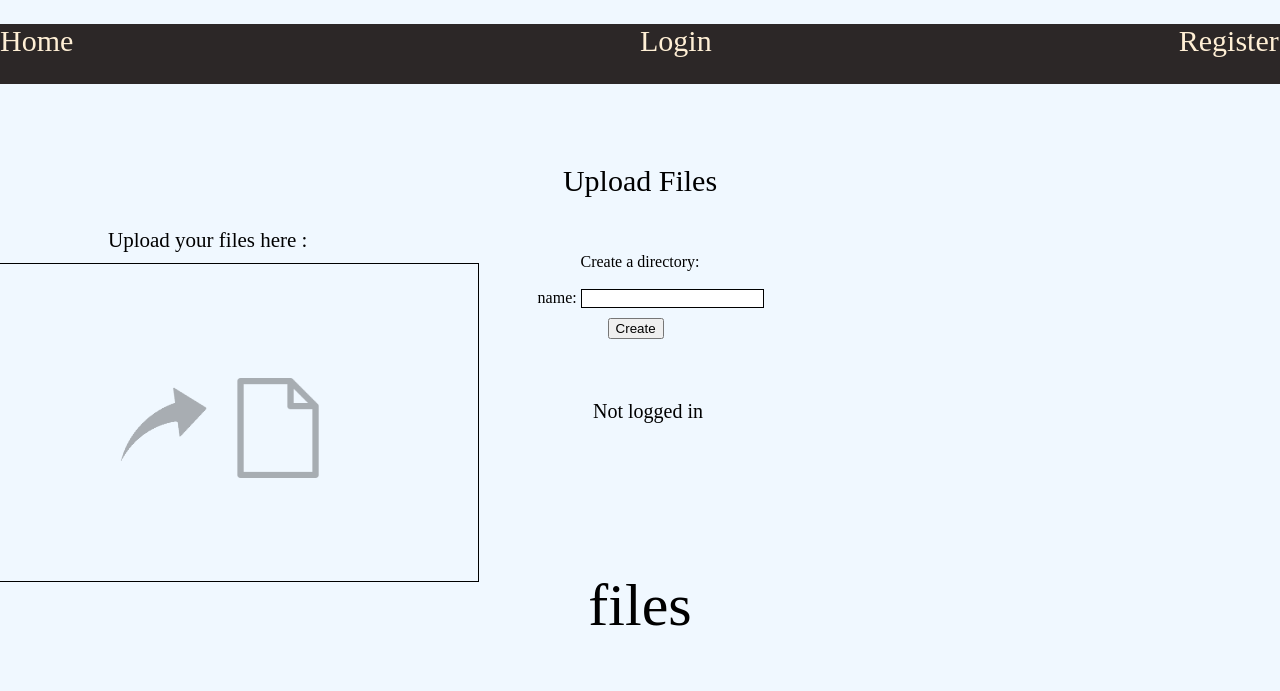
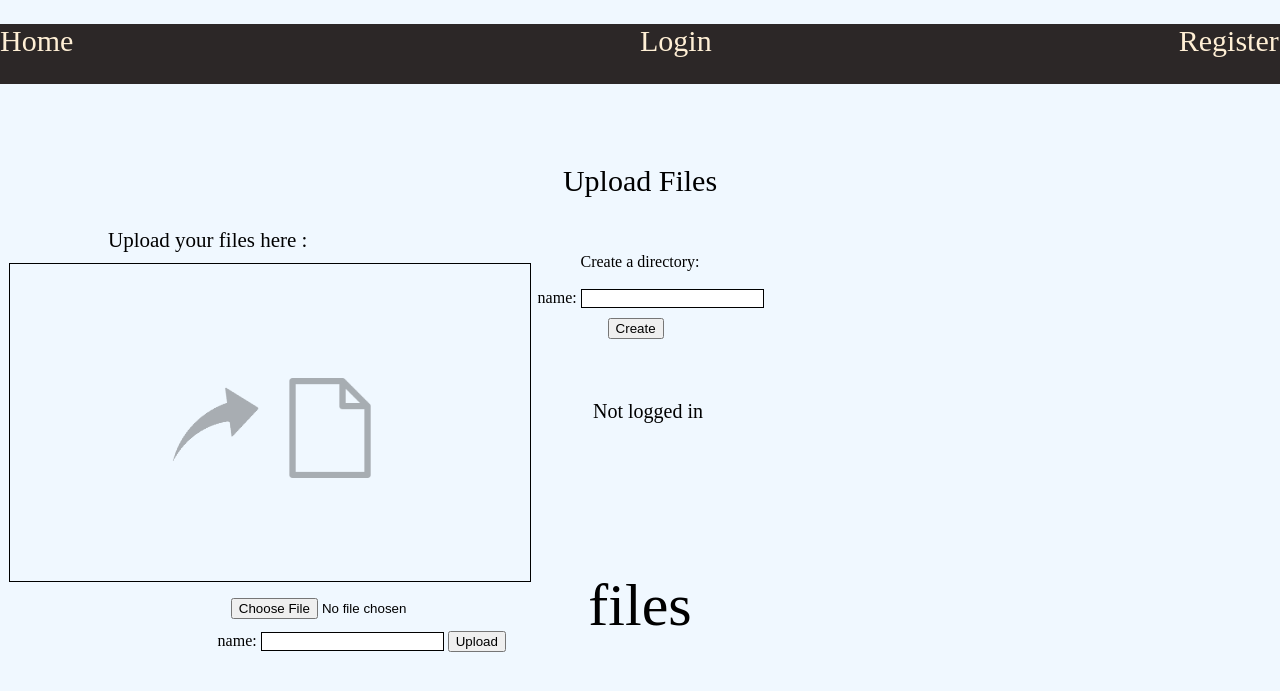
Before and after one commit to Pakopac/filer-final, a PHP site: template views/files.html.twig in a window 1280 px wide. Shown: the top 691 px of the page. Run offline with PHP 8.4, Linux system fonts and the light colour scheme; the template is opened without the code that fills it, so the values that code supplies are empty; some libraries are stand-ins or nearby versions.

Commit message:
Upload file with another name

```diff
--- a/assets/style.css
+++ b/assets/style.css
@@ -20,7 +20,7 @@
 .labelFile{
     border: 1px solid black;
     padding: 150px;
-    margin-left: -50%;
+    margin-left: -40%;
 }
 .labelFile:hover .icon_file, .labelFile:hover .spear{
     opacity: 1;
@@ -30,7 +30,10 @@
     background: #d5d5d5;
 }
 .inputFile{
-    display: none;
+    position: absolute;
+    margin-top: 220px;
+    margin-left: -300px;
+    border: 0;
 }
 .icon_file, .spear{
     margin-bottom: -50px;
@@ -56,6 +59,9 @@
 }
 .listFiles{
     text-align: center;
+}
+.nameFile{
+    margin-top: 200px;
 }
 body{
     background-color:white;
--- a/views/files.html.twig
+++ b/views/files.html.twig
@@ -7,7 +7,9 @@
         <div class="messageUpload">Upload your files here :</div>
         <form class="formUpload" name="upload" method="POST" enctype="multipart/form-data">
             <label for="file" class="labelFile"><img class="spear" src="assets/img/spear.png" alt="icon spire"><img class="icon_file" src="assets/img/icon_file.png" alt="icon file"></label>
-            <input type="file" id="file" name="inputFile" class="inputFile" onchange="this.form.submit();">
+            <input type="file" id="file" name="inputFile" class="inputFile" onchange="">
+            <br>name: <input type="text" name="nameFile" class="nameFile">
+            <button>Upload</button>
         </form>
         {% for message in messagesUpload %}
             <div class="messagesUpload">{{ message }}</div>
@@ -22,11 +24,7 @@
     <div class="files">files</div>
     <div class="listFiles">
     {% for file in list %}
-        {% if list == [] %}
-            <a href="?action=seeFiles">{{file}}</a><br>
-        {% else %}
-            <a href="?action=files&path={{ path }}/{{ file }}">{{file}}</a><br>
-        {% endif %}
+        <a href="?action=files&path={{ path }}/{{ file }}">{{file}}</a><br>
     {% endfor %}
     </div>
 {% endblock %}
```
Also changed, not shown: Model/FilesManager.php (+7 -1 lines).
